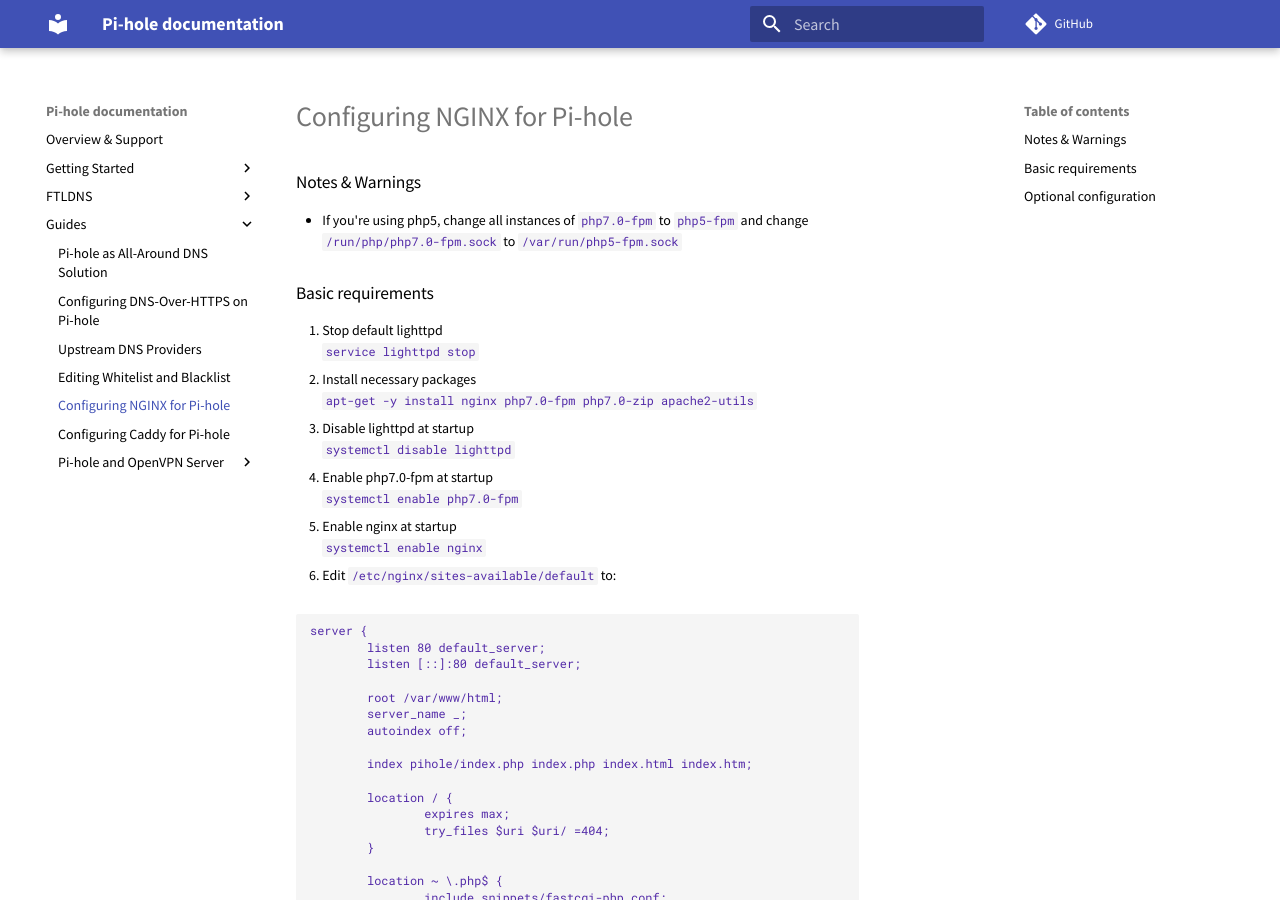
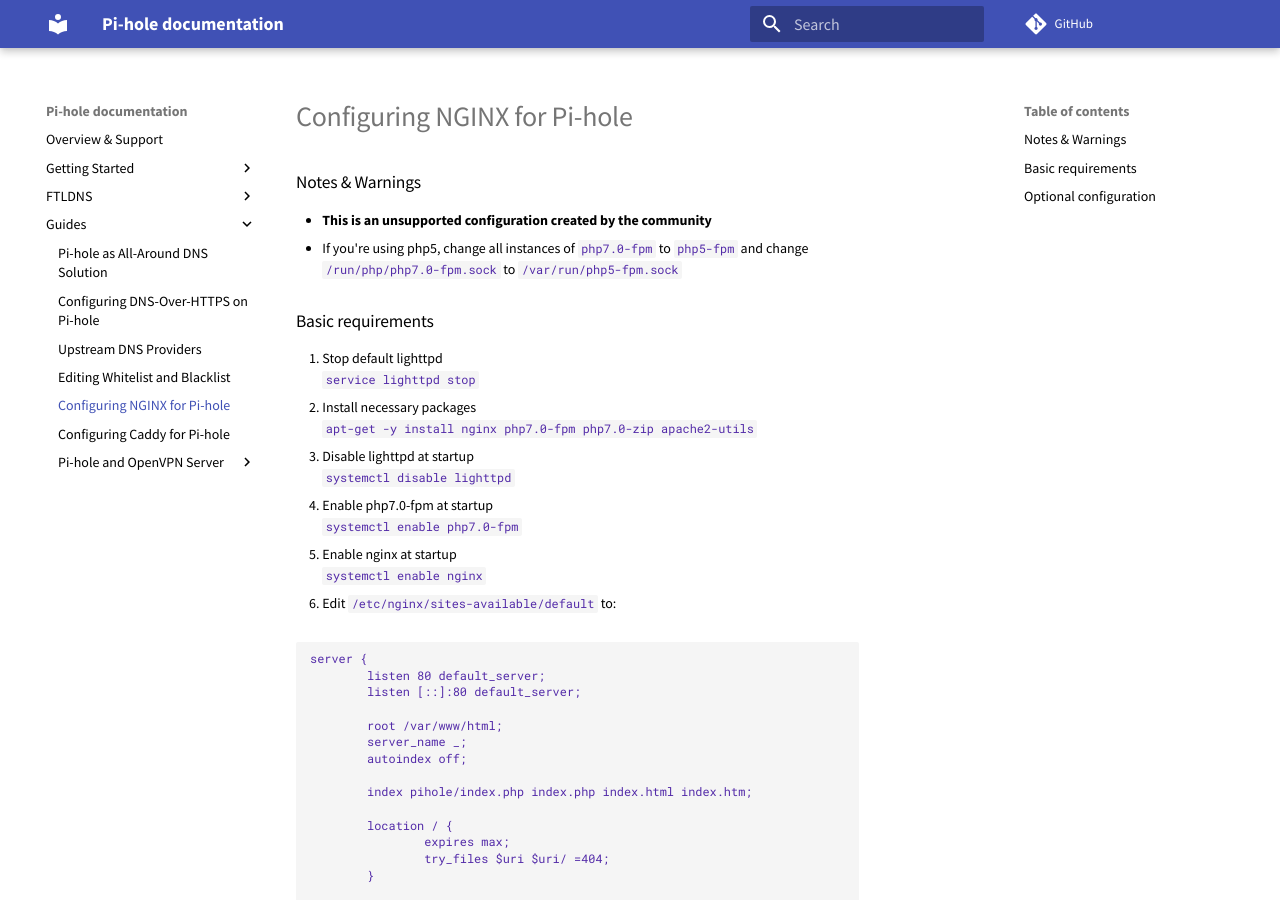
Before and after one commit to pi-hole/docs, an MkDocs documentation site: the page built from docs/guides/nginx-configuration.md, in a window 1280 px wide and 900 px high. Built offline with MkDocs 1.6.1 and Material for MkDocs 9.7.7, drawn with Linux system fonts in a browser that asks for light colours; comment, search, counter and statistics services are not loaded; old or Windows-style settings are respelled for this version of MkDocs.

Commit message:
Add unsupported warning to nginx and caddy configs
Signed-off-by: Mcat12 <newtoncat12@yahoo.com>

```diff
--- a/docs/guides/nginx-configuration.md
+++ b/docs/guides/nginx-configuration.md
@@ -1,4 +1,5 @@
 ### Notes & Warnings
+- **This is an unsupported configuration created by the community**
 - If you're using php5, change all instances of `php7.0-fpm` to `php5-fpm` and change `/run/php/php7.0-fpm.sock` to `/var/run/php5-fpm.sock`
 
 ### Basic requirements
```
Also changed, not shown: docs/guides/caddy-configuration.md (+1 -0 lines).
